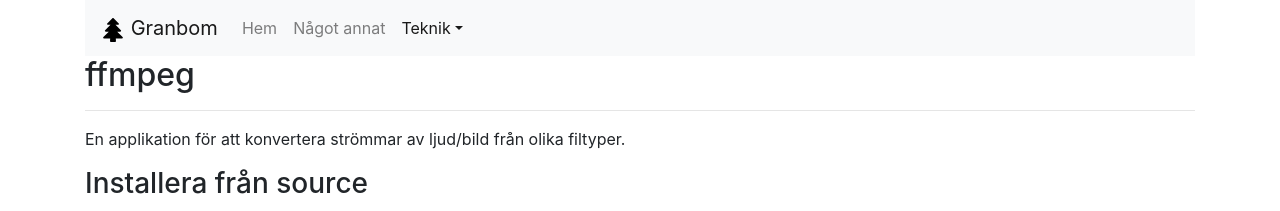
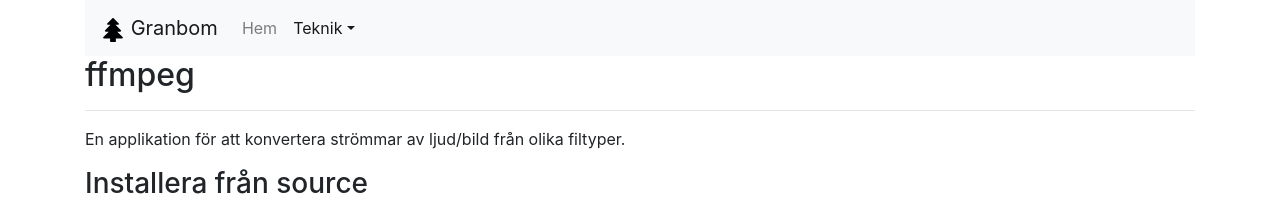
Before and after one commit to granbom/granbom.github.io, a Jekyll site: the page built from ffmpeg.md, in a window 1280 px wide. Shown: the top 211 px of the page. Built offline with Jekyll 4.4.1, drawn with Linux system fonts in a browser that asks for light colours; nearby versions of some CDN libraries.

Commit message:
Navigation update

```diff
--- a/_data/navigation.yml
+++ b/_data/navigation.yml
@@ -1,15 +1,12 @@
 - title: Hem
   url: /
-
-- title: Något annat
-  url: /om
 
 - title: Teknik
   url: /teknik/
   sublinks:
     - title: FFmpeg
-      url: /teknik/ffmpeg
+      url: /teknik/ffmpeg/
     - title: svtplay-dl
-      url: /teknik/svtplay-dl
+      url: /teknik/svtplay-dl/
     - title: git
-      url: /teknik/git
+      url: /teknik/git/
```
